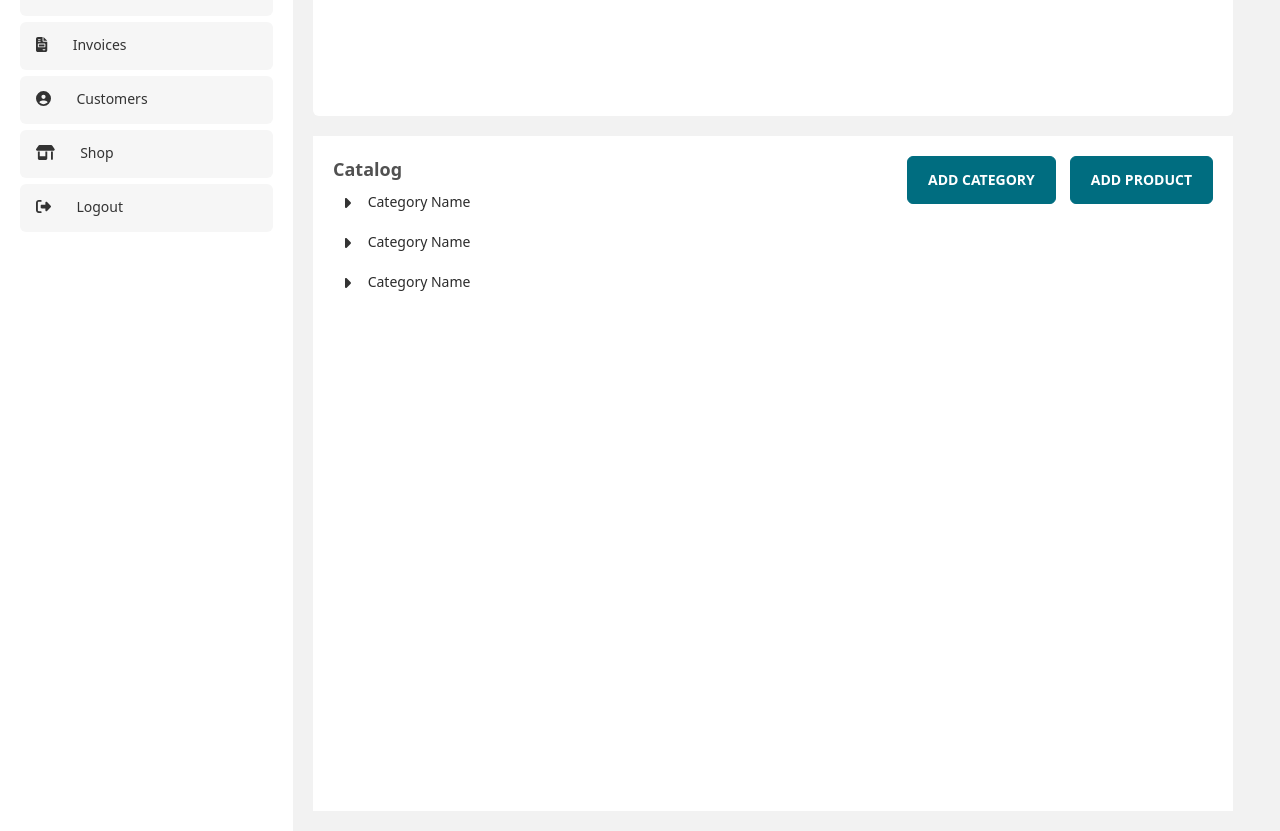
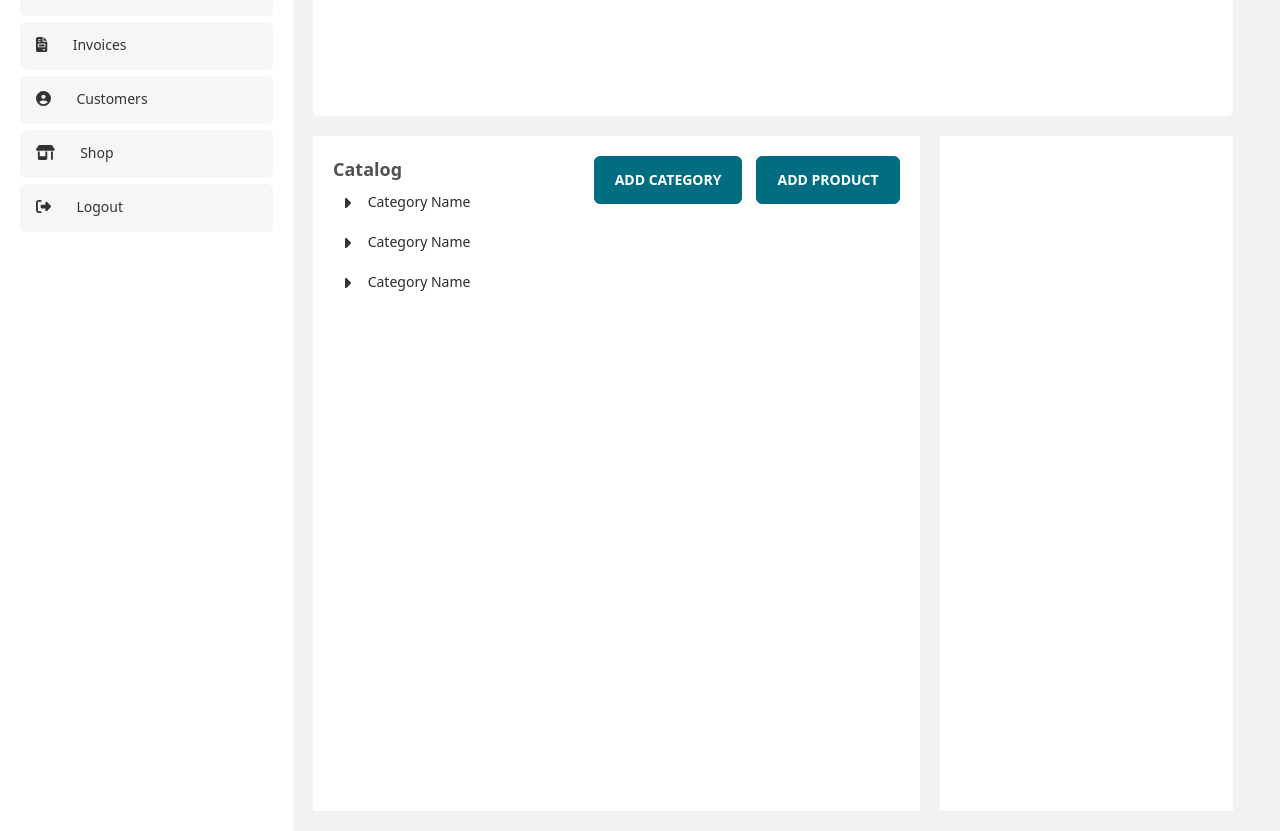
Before and after one commit to istiakhasan/interviewproject, a React (Create React App) app: page / in a window 1280 px wide. Shown: the part 640-1471 px from the top of the page. Built offline with nearby package versions, Linux system fonts and the light colour scheme.

Commit message:
catalogflodertree updated

```diff
--- a/src/components/CatalogFolderTree.js
+++ b/src/components/CatalogFolderTree.js
@@ -12,17 +12,27 @@ const CatalogFolderTree = () => {
     })
  },[])
     return (
-        <section className='pt-[20px] px-[20px] h-[675px] bg-[#FFFFFF] mt-[20px] flex justify-between'>
-            <div>
+        <section className=' h-auto min-h-[675px]  mt-[20px] grid grid-cols-3 gap-5'>
+            <div className='flex justify-between col-span-2 bg-[#FFFFFF] p-[20px]'>
+                <div>
 
-            <h1 className='font-[600] text-[18px] text-[#515151]'>Catalog</h1>
-            <FolderTree data={catalogData} />
+                    <h1 className='font-[600] text-[18px] text-[#515151]'>Catalog</h1>
+                    <FolderTree data={catalogData} />
+                </div>
+                <div>
+
+                    <button
+                        className='btn  btn-secondary text-[14px] font-[600] text-[#FFFFFF] rounded-[6px] h-[40px] py-[10px] px-[20px]'>Add
+                        Category</button>
+                    <button
+                        className='btn  btn-secondary text-[14px] font-[600] text-[#FFFFFF] rounded-[6px] h-[40px] py-[10px] ml-[14px] px-[20px]'>Add
+                        Product</button>
+                </div>
             </div>
-             <div>
+            <div className='col-span-1 bg-[#FFFFFF]'>
 
-                                 <button className='btn  btn-secondary text-[14px] font-[600] text-[#FFFFFF] rounded-[6px] h-[40px] py-[10px] px-[20px]'>Add Category</button>
-                                 <button className='btn  btn-secondary text-[14px] font-[600] text-[#FFFFFF] rounded-[6px] h-[40px] py-[10px] ml-[14px] px-[20px]'>Add Product</button>
             </div>
+
 
 
         </section>
--- a/src/components/Catalogs.js
+++ b/src/components/Catalogs.js
@@ -4,11 +4,11 @@ import Sidebar from './Sidebar';
 
 const Catalogs = () => {
     return (
-        <div>
+        <main>
             <Header />
             <Sidebar />
 
-        </div>
+        </main>
     );
 };
 
--- a/src/components/FolderTree.js
+++ b/src/components/FolderTree.js
@@ -1,49 +1,17 @@
-import React, { useState } from 'react';
-import { FontAwesomeIcon } from '@fortawesome/react-fontawesome'
-import {  faCaretDown,faCaretRight } from '@fortawesome/free-solid-svg-icons'
+import React from 'react';
+
+import TreeNode from './TreeNode';
 
 const FolderTree = ({data}) => {
     return (
-        <div className="d-tree">
-        <ul className="d-flex d-tree-container flex-column">
+
+        <ul>
           {data.map((tree) => (
             <TreeNode node={tree} />
           ))}
         </ul>
-      </div>
+
     );
 };
 
 export default FolderTree;
-
-
-
-const TreeNode =({node})=>{
-    const [childVisible, setChildVisiblity] = useState(false);
-
-    const hasChild = node.children ? true : false;
-    return (
-        <li className="w-[253px] min-h-[40px] px-[10px] py-[8px] ">
-        <div className="flex" onClick={(e) => setChildVisiblity((v) => !v)}>
-          {hasChild && (
-            <div>
-              <FontAwesomeIcon icon={childVisible?faCaretDown:faCaretRight} />
-            </div>
-          )}
-
-          <div className="text-[14px] ml-[16.67px] font-[500] text-[#2B2B2B]">
-
-            {node.name}
-          </div>
-        </div>
-
-        {hasChild && childVisible && (
-
-            <ul className="ml-[20px]">
-              <FolderTree data={node.children} />
-            </ul>
-
-        )}
-      </li>
-    )
-}
--- /dev/null
+++ b/src/components/TreeNode.js
@@ -0,0 +1,36 @@
+import React, { useState } from 'react';
+import { FontAwesomeIcon } from '@fortawesome/react-fontawesome'
+import {  faCaretDown,faCaretRight } from '@fortawesome/free-solid-svg-icons'
+import FolderTree from './FolderTree';
+
+const TreeNode =({node})=>{
+    const [childVisible, setChildVisiblity] = useState(false);
+
+    const hasChild = node.children ? true : false;
+    return (
+        <li className="w-[253px] min-h-[40px] px-[10px] py-[8px] ">
+        <div className="flex" onClick={(e) => setChildVisiblity((v) => !v)}>
+          {hasChild && (
+            <div>
+              <FontAwesomeIcon icon={childVisible?faCaretDown:faCaretRight} />
+            </div>
+          )}
+
+          <div className="text-[14px] ml-[16.67px] font-[500] text-[#2B2B2B]">
+
+            {node.name}
+          </div>
+        </div>
+
+        {hasChild && childVisible && (
+
+            <ul className="ml-[20px]">
+              <FolderTree data={node.children} />
+            </ul>
+
+        )}
+      </li>
+    )
+}
+
+export default TreeNode
```
Also changed, not shown: src/components/CustomButton.js (deleted).
